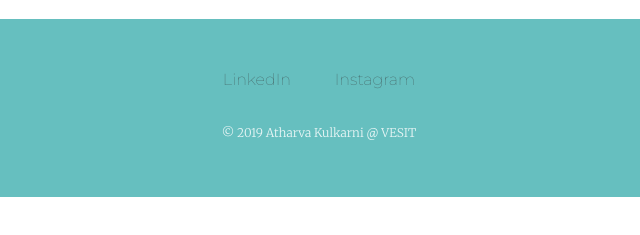
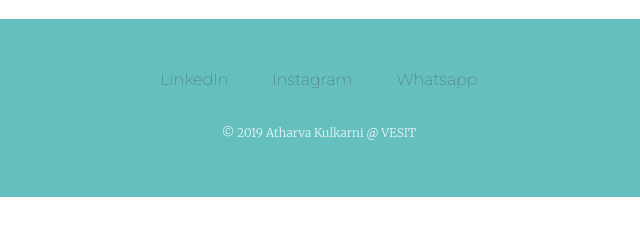
Before and after one commit to Poirot221B/CSS-First-Site, a plain HTML site: page index.html in a window 1280 px wide. Shown: the part 2898-3133 px from the top of the page, 321-961 px from the left. Drawn offline with Linux system fonts and the light colour scheme.

Commit message:
Update index.html

```diff
--- a/index.html
+++ b/index.html
@@ -53,6 +53,7 @@
   <div class="bottom-container">
     <a class="footer-link" href="https://www.linkedin.com/in/atharva-kulkarni-929990213/">LinkedIn</a>
     <a class="footer-link" href="https://www.instagram.com/athakulkarni/">Instagram</a>
+    <a href="https://api.whatsapp.com/send?phone= 7400166411">Whatsapp</a>
     <p class="copyright">© 2019 Atharva Kulkarni @ VESIT</p>
   </div>
 </body>
```
